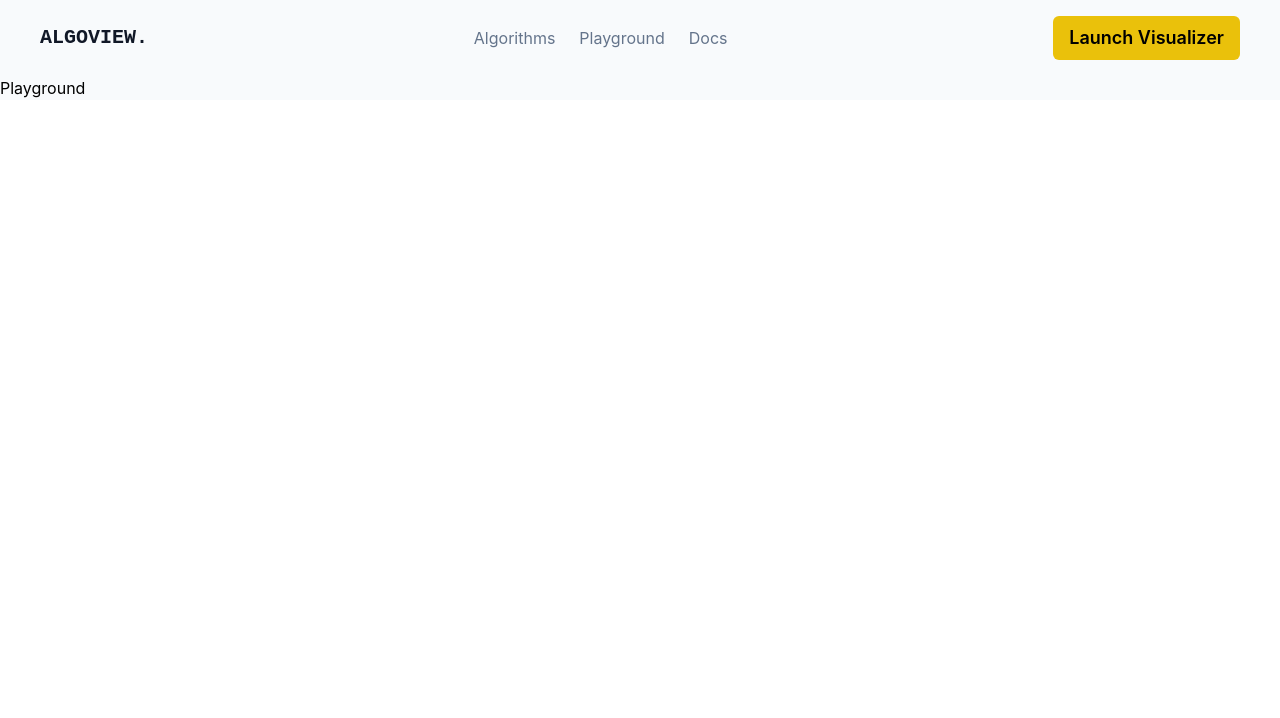
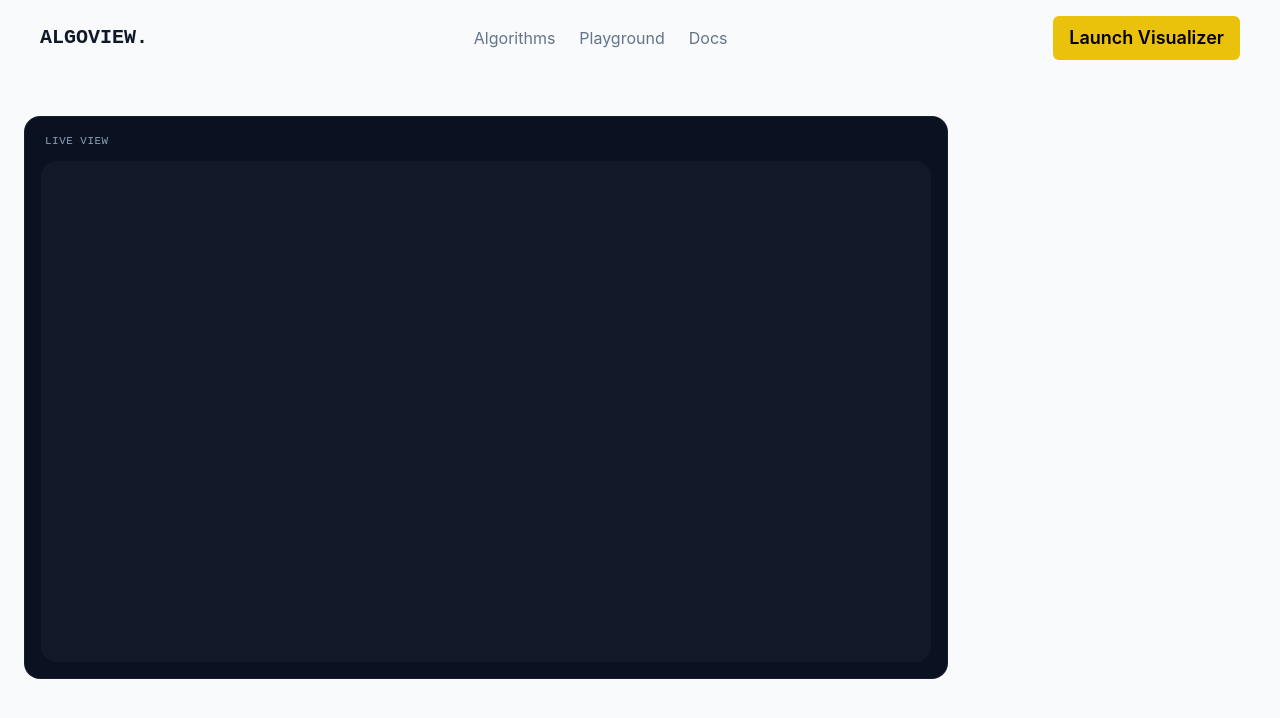
Before and after one commit to ricardo-woo/algorithm-visualizer, a React app in the folder algo-visualizer/: page /algorithm-visualizer/playground in a window 1280 px wide. Shown: the top 718 px of the page. Built offline with nearby package versions, Linux system fonts and the light colour scheme; the HTML template or start-up script is replaced by a standard one.

Commit message:
feat: add VisualizationViewport component and integrate it into Playground

```diff
--- /dev/null
+++ b/algo-visualizer/src/components/VisualizationViewport.tsx
@@ -0,0 +1,14 @@
+const VisualizationViewport = () => {
+  return (
+    <div className="rounded-2xl col-span-3 border border-white/5 bg-[#0a1120] dark:bg-[#F5EEDF] p-4">
+      <div className="mb-3 flex items-center gap-2 px-1">
+        <span className="font-tech text-[0.68rem] uppercase tracking-wider text-[#90A1B9] dark:text-[#6F5E46]">
+          LIVE VIEW
+        </span>
+      </div>
+      <div className="rounded-2xl aspect-video overflow-hidden bg-white/[0.03] dark:bg-black/[0.1] transition-opacity duration-300"></div>
+    </div>
+  );
+};
+
+export default VisualizationViewport;
--- a/algo-visualizer/src/pages/Playground.tsx
+++ b/algo-visualizer/src/pages/Playground.tsx
@@ -1,5 +1,11 @@
+import VisualizationViewport from "../components/VisualizationViewport";
+
 const Playground = () => {
-  return <div>Playground</div>;
+  return (
+    <div className="grid grid-cols-4 mx-auto w-full max-w-full py-10 px-4 sm:px-6 lg:px-6">
+      <VisualizationViewport />
+    </div>
+  );
 };
 
 export default Playground;
```
Also changed, not shown: algo-visualizer/src/components/VisualizationControllers.tsx (added).
